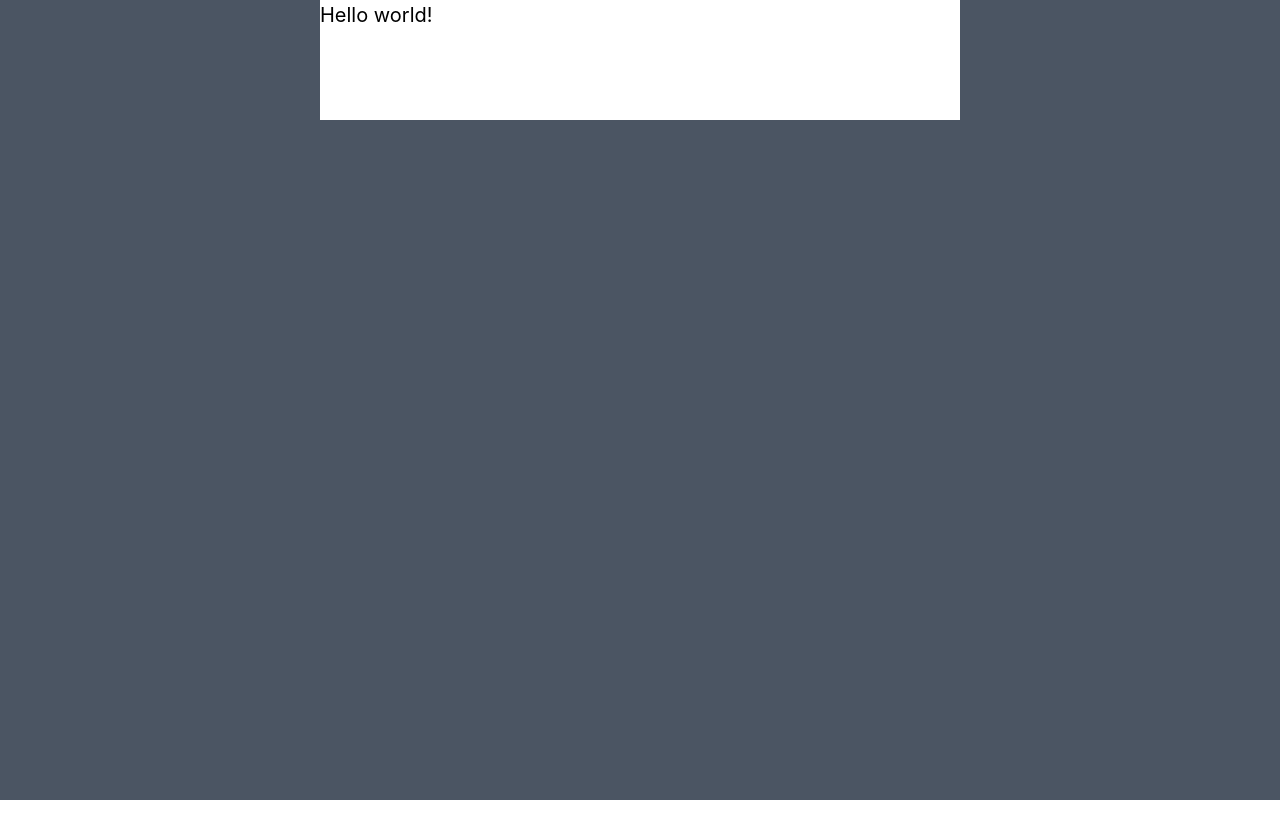
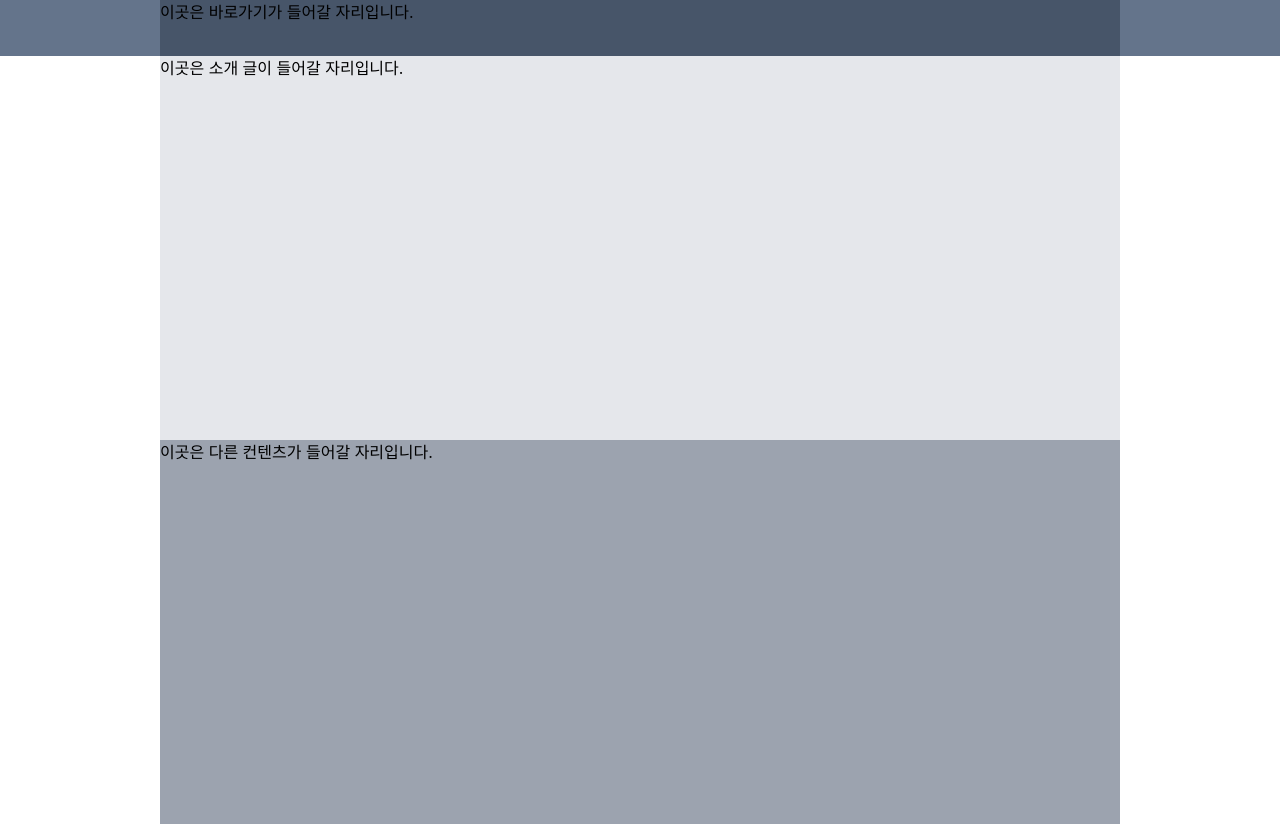
Before and after one commit to yeogeru/portfolio, a React (Create React App) app: page / in a window 1280 px wide. Before the commit the page ends 800 px from the top, so only its background shows below. Built offline with nearby package versions, Linux system fonts and the light colour scheme.

Commit message:
feat: mobile responsive screen

```diff
--- a/src/App.tsx
+++ b/src/App.tsx
@@ -2,10 +2,18 @@ import React from 'react';
 
 const App = () => {
   return (
-    <div className="min-w-[100vw] min-h-[100vh] bg-gray-600 flex justify-center">
-      <div className="bg-white w-1/2 h-full">
-        <div className="w-48 h-24 bg-white">
-          <p>Hello world!</p>
+    <div className="bg-white dark:bg-zinc-900">
+      <div className="w-full h-14 fixed bg-slate-500">
+        <div className="bg-slate-600 w-3/4 max-sm:w-full h-full mx-auto">
+          <p>이곳은 바로가기가 들어갈 자리입니다.</p>
+        </div>
+      </div>
+      <div className="bg-gray-400 w-3/4 max-sm:w-full h-full pt-14 mx-auto">
+        <div className="w-full h-96 bg-gray-200 dark:bg-zinc-800 dark:text-white">
+          <p>이곳은 소개 글이 들어갈 자리입니다.</p>
+        </div>
+        <div className='w-full h-96 bg-gray-400'>
+          <p>이곳은 다른 컨텐츠가 들어갈 자리입니다.</p>
         </div>
       </div>
     </div>
--- a/src/index.css
+++ b/src/index.css
@@ -10,12 +10,6 @@ body {
   -moz-osx-font-smoothing: grayscale;
 }
 
-@media screen and (min-width: 1280px) {
-  html {
-    font-size: 20px;
-  }
-}
-
 @media screen and (max-width: 1024px) {
   html {
     height: auto;
--- a/webpack.config.js
+++ b/webpack.config.js
@@ -36,19 +36,15 @@ module.exports = {
         exclude: /node_modules/,
       },
       {
-        test: /\.(png|svg|jpg|jpeg|gif)$/i,
+        test: /\.(png|svg|jpg|jpeg|gif|ico)$/i,
         type: 'asset/resource',
         use: [
-          {
-            loader: 'file-loader',
-            options: {
-              name: '[hash].[ext]',
-            },
-          },
           {
             loader: 'url-loader',
             options: {
               limit: 10000,
+              fallback: "file-loader",
+              name: '[hash].[ext]',
             },
           },
         ],
```
Also changed, not shown: public/index.html (+0 -23 lines), 2 other files (tests, documents, lock files or other folders).
